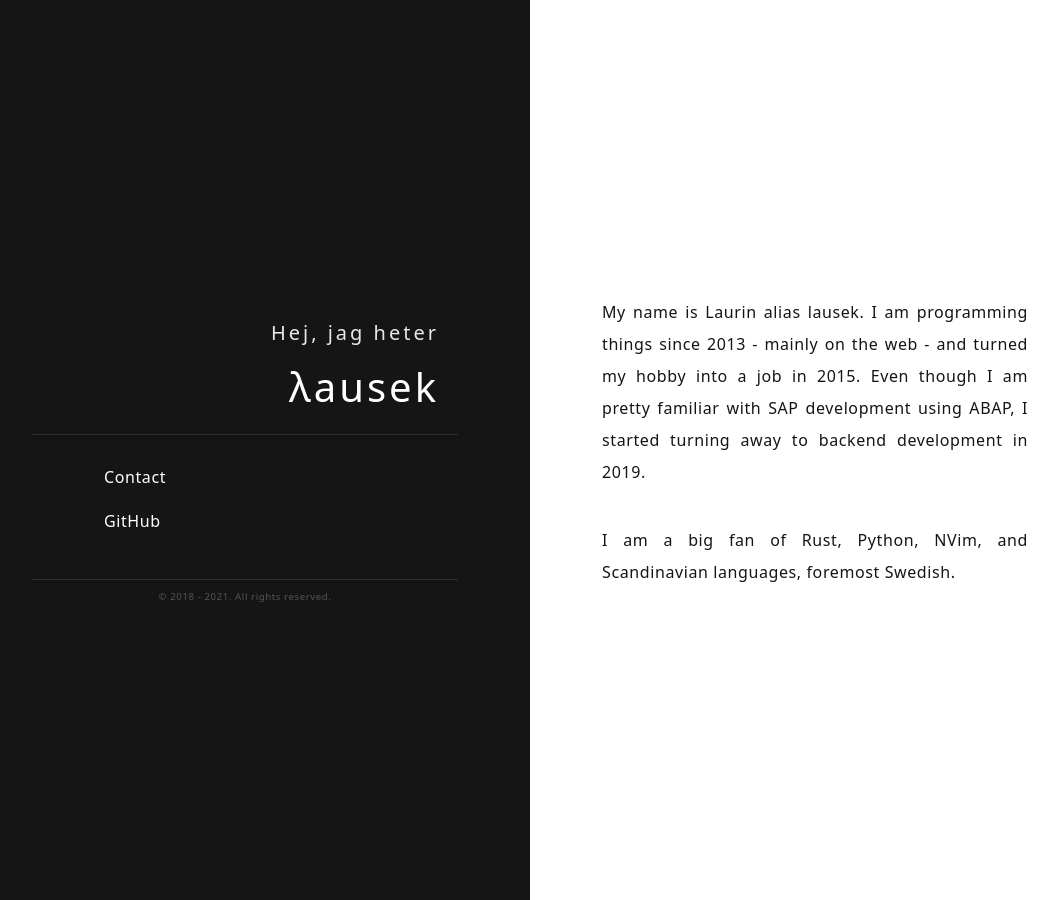
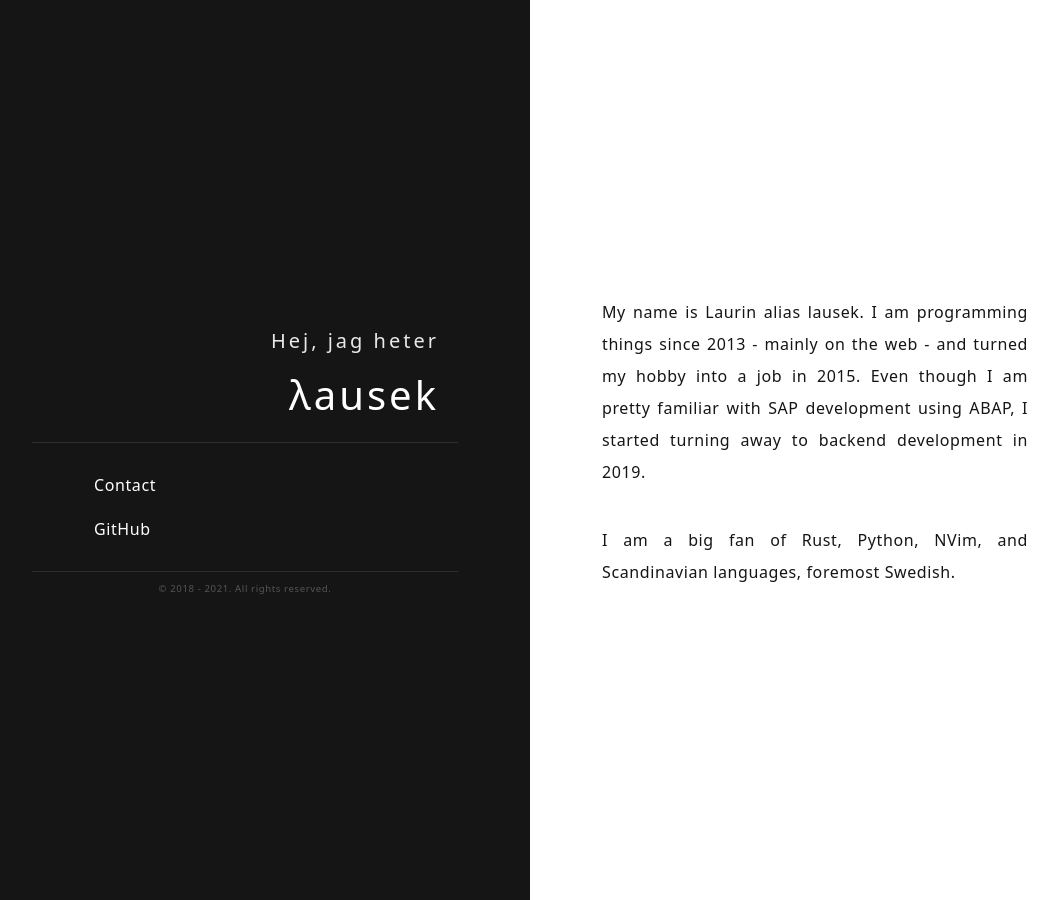
Before and after one commit to lausek/lausek.github.io, a Jekyll site: the page built from index.md, in a window 1280 px wide. Shown: the whole page, without its empty margins (40-1098 px from the left). Built offline with Jekyll 4.4.1, drawn with Linux system fonts in a browser that asks for light colours.

Commit message:
small adjustments

```diff
--- a/css/minimal.scss
+++ b/css/minimal.scss
@@ -73,9 +73,10 @@ body {
 
     nav {
         padding: 10px;
-        padding-left: 40px;
+        padding-left: 30px;
 
         ul {
+            margin: auto;
             list-style-type: none;
         }
 
```
